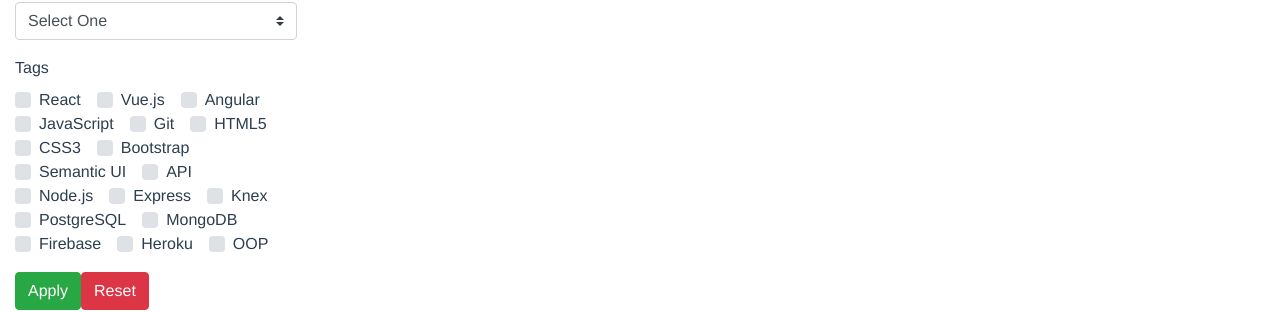
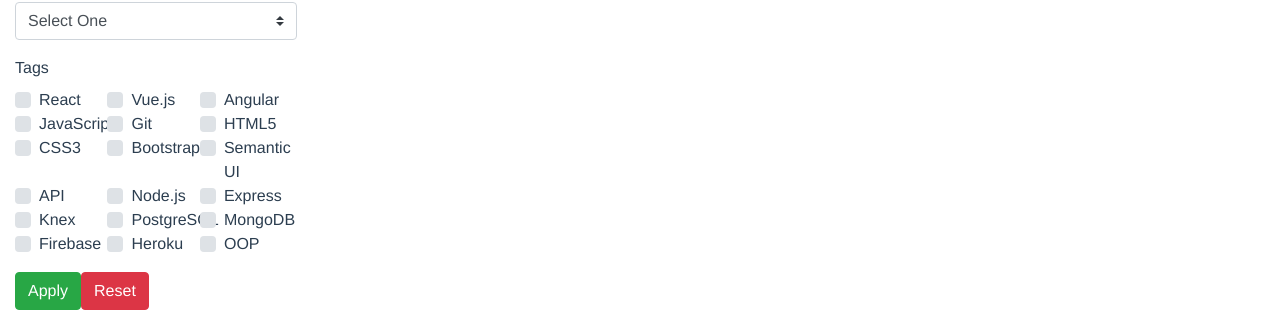
Before and after one commit to austinloveless/gvideos-client, a Vue app: page / in a window 1280 px wide. Shown: the part 242-554 px from the top of the page. Built offline with nearby package versions, Linux system fonts and the light colour scheme; no server answers.

Commit message:
Cleaned up form tag layout. Ready for pull request.

```diff
--- a/src/components/FormFilter.vue
+++ b/src/components/FormFilter.vue
@@ -126,4 +126,8 @@
   position: fixed;
   width: 22%;
 }
+.custom-control-inline {
+  margin-right: .5rem;
+  width: 30%;
+}
 </style>
--- a/src/components/FormNew.vue
+++ b/src/components/FormNew.vue
@@ -182,4 +182,8 @@
   text-align: center;
   margin-bottom: 20px;
 }
+.custom-control-inline {
+  margin-right: .5rem;
+  width: 30%;
+}
 </style>
```
